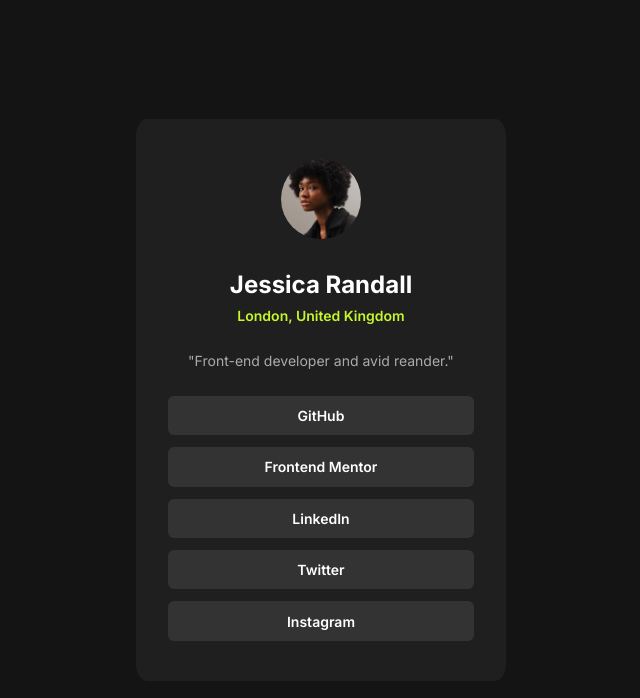
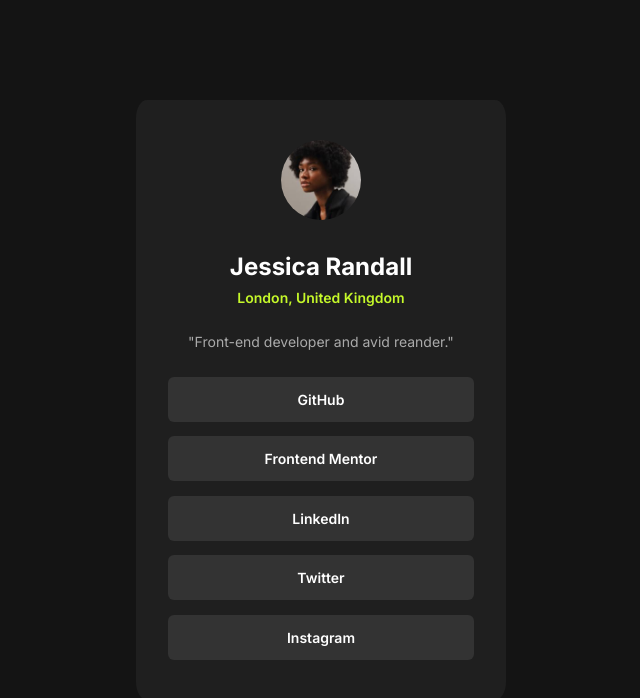
Before and after one commit to bryanribero/Social-links-profile, a plain HTML site: page index.html in a window 1280 px wide. Shown: the whole page, without its empty margins (319-959 px from the left). Drawn offline with Linux system fonts and the light colour scheme.

Commit message:
Update style.css

```diff
--- a/style.css
+++ b/style.css
@@ -41,7 +41,7 @@ body {
 .container-buttons {
     display: flex;
     flex-direction: column;
-    gap: .75em;
+    gap: .9em;
 }
 
 span {
@@ -61,7 +61,7 @@ p {
     color: hsl(0, 0%, 100%);
     background-color: hsl(0, 0%, 20%);
     border-radius: 6px;
-    padding: 0.8em 0em;
+    padding: 1em 0em;
     width: 100%;
     font-size: 14px;
     font-weight: 600;
```
